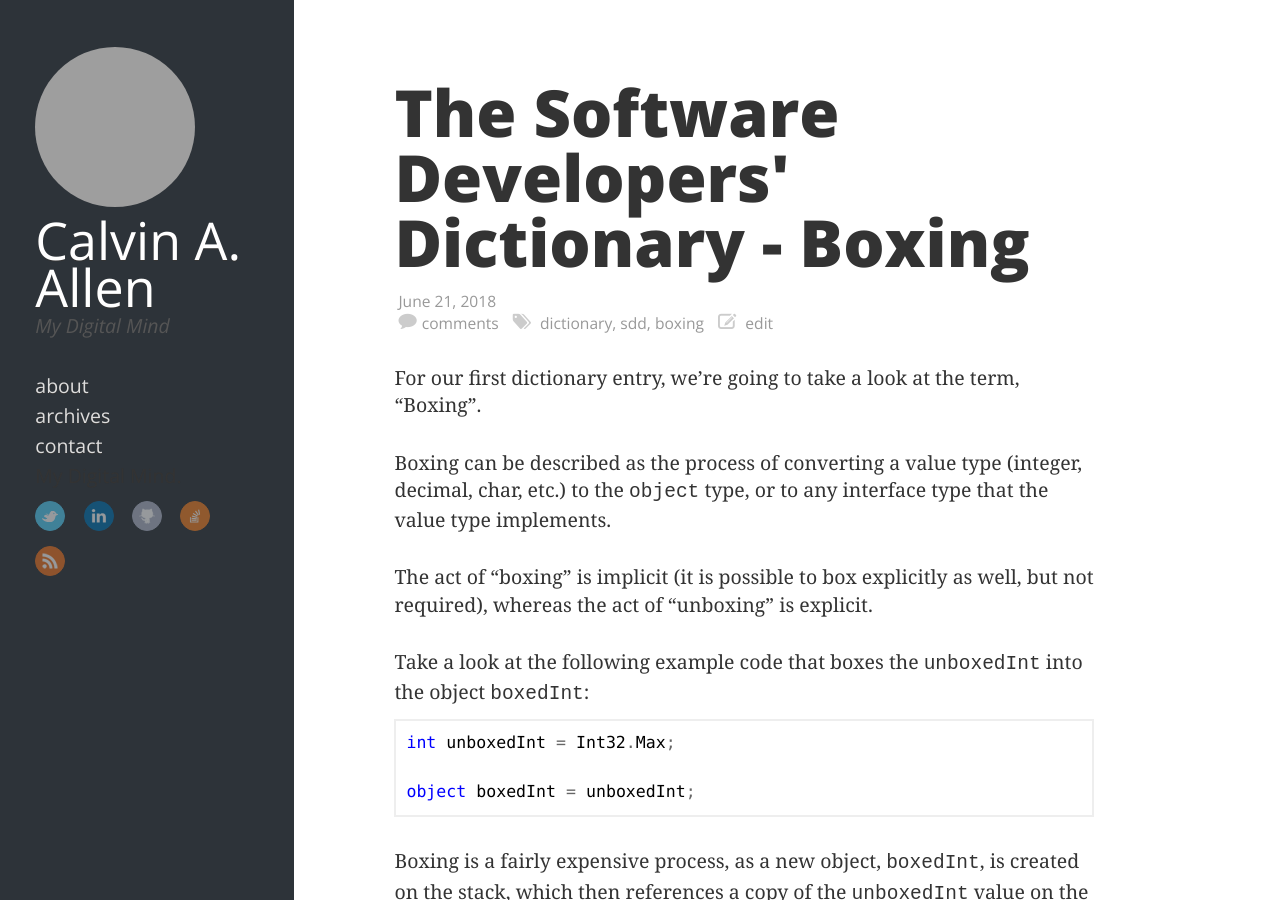
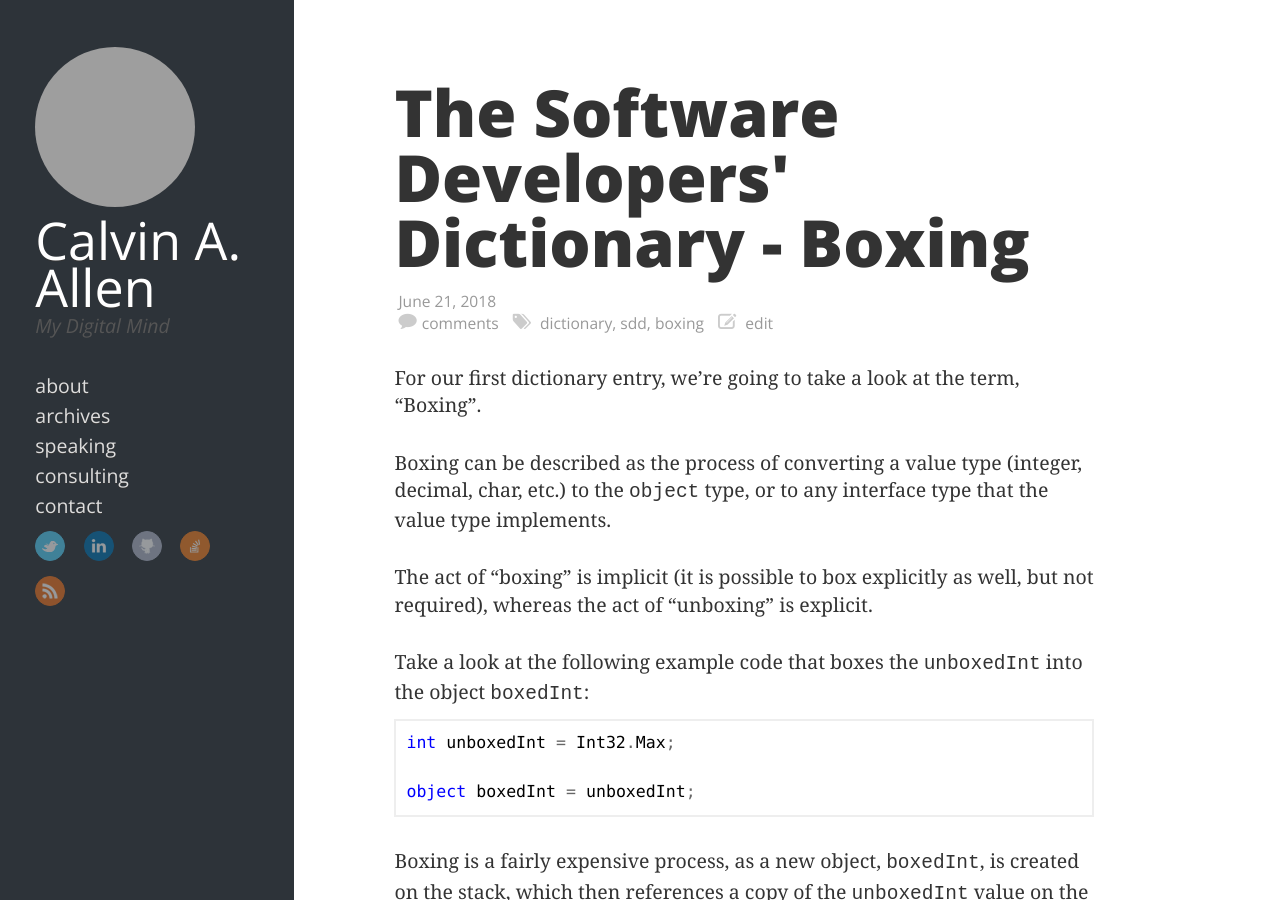
Before and after one commit to datpth19/calvinallen.net, a Jekyll site: the page built from index.html, in a window 1280 px wide and 900 px high. Built offline with Jekyll 4.4.1, drawn with Linux system fonts in a browser that asks for light colours; the list of posts is cut into pages by our own code; grey boxes are pictures that could not be loaded.

Commit message:
Adding new pages.

```diff
--- a/_includes/navigation.html
+++ b/_includes/navigation.html
@@ -1,13 +1,7 @@
 <ul class="main-navigation">
   <li><a href="/about/">about</a></li>
   <li><a href="/archive">archives</a></li>
+  <li><a href="/speaking">speaking</a></li>
+  <li><a href="/consulting">consulting</a></li>
   <li><a href="/contact">contact</a></li>
-  </ul>
-
-{% if site.description %}
-<section class="aboutme">
-  <p>
-    {{ site.description }}
-  </p>
-</section>
-{% endif %}
+</ul>
```
